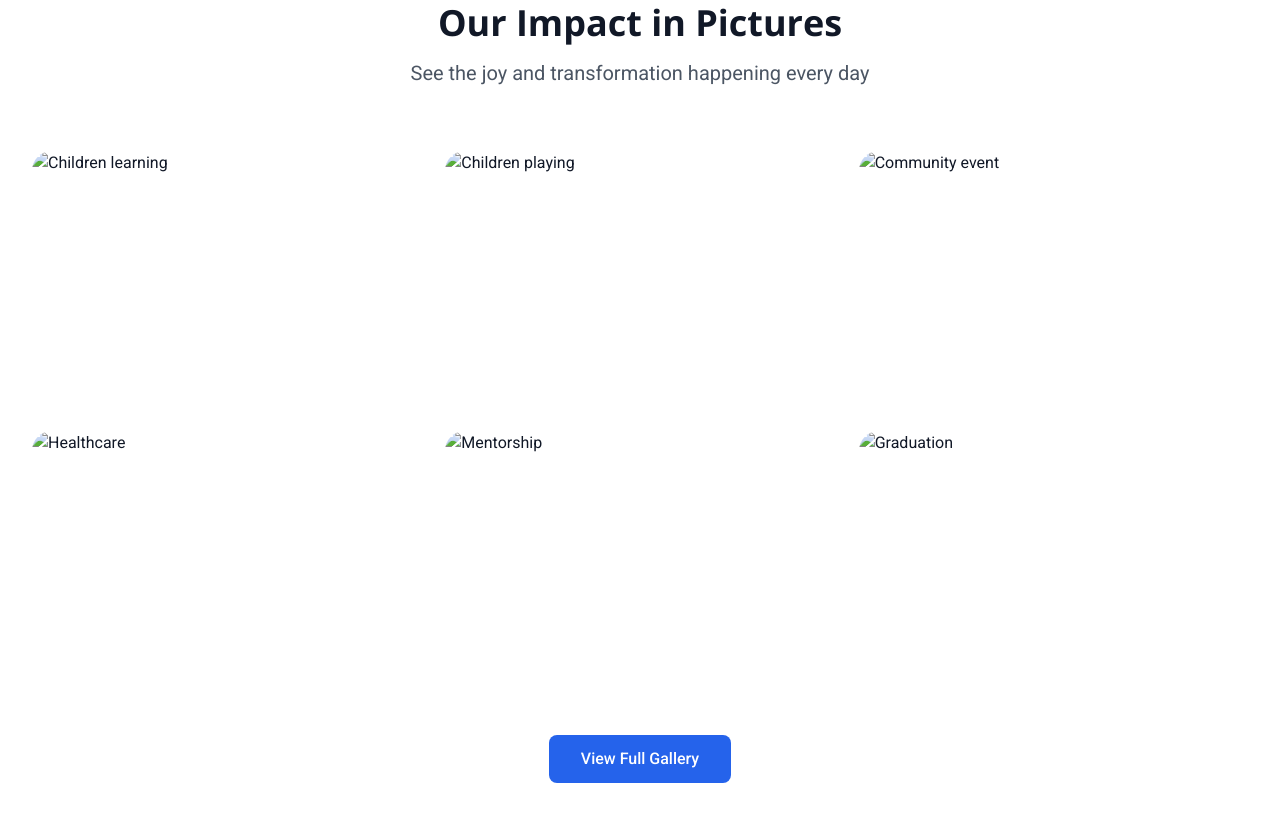
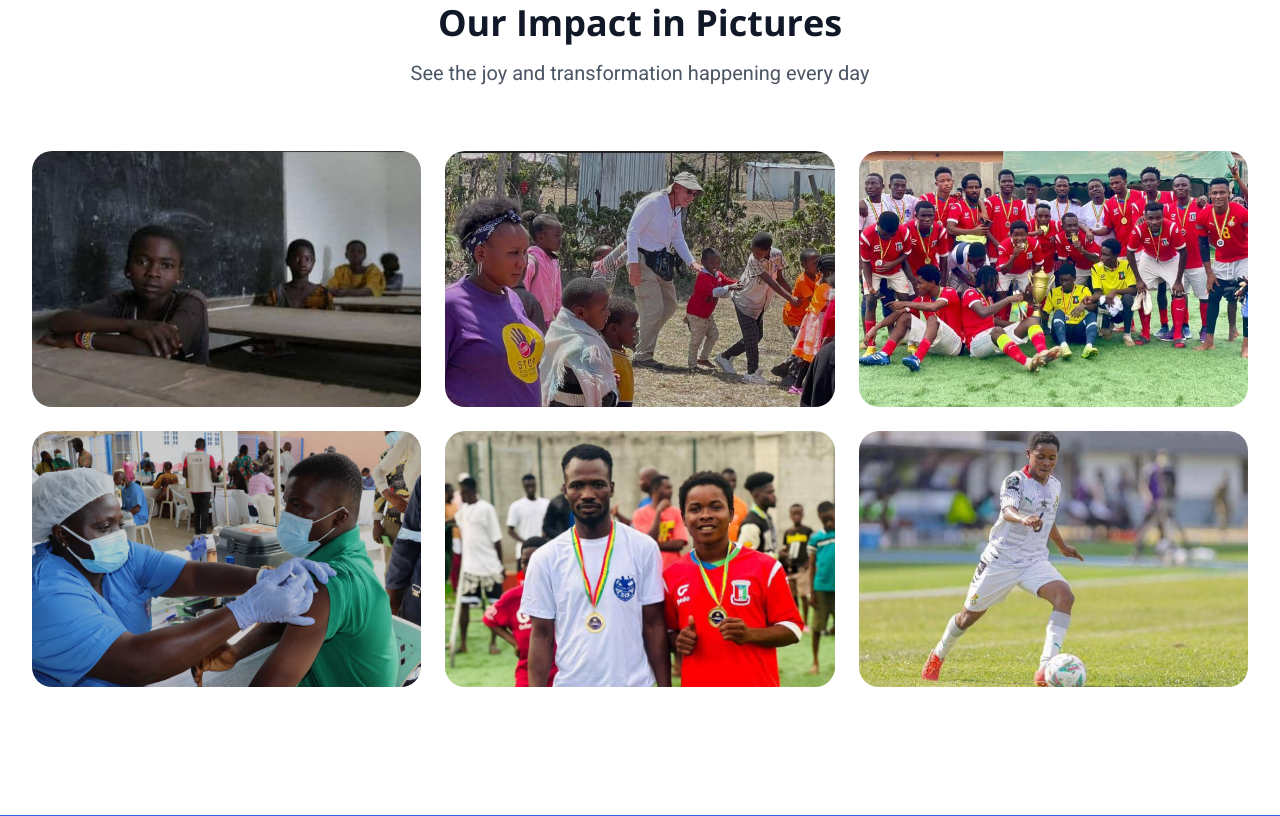
Before and after one commit to shaq-halil/yaa-Ganiu, a plain HTML site: page index.html in a window 1280 px wide. Shown: the part 2744-3560 px from the top of the page. Drawn offline with nearby package versions, Linux system fonts and the light colour scheme.

Commit message:
Update index.html

```diff
--- a/index.html
+++ b/index.html
@@ -3,6 +3,8 @@
 <head>
 <meta charset="UTF-8">
 <meta name="viewport" content="width=device-width, initial-scale=1.0">
+<link rel="icon" href="./images/favicon-32x32.png" type="image/x-icon">
+
 <title>Yaa Ganiu Foundation - Empowering Children's Futures</title>
 <script src="https://cdn.tailwindcss.com/3.4.16"></script>
 <link rel="preconnect" href="https://fonts.googleapis.com">
@@ -237,36 +239,36 @@ One-on-one guidance and life skills training to help children build confidence a
 <div class="w-full flex-shrink-0">
 <div class="max-w-4xl mx-auto text-center">
 <div class="w-20 h-20 bg-white rounded-full mx-auto mb-6 overflow-hidden">
-<img src="https://readdy.ai/api/search-image?query=Portrait%20of%20smiling%20young%20girl%20with%20bright%20eyes%2C%20warm%20expression%2C%20professional%20headshot%20style%2C%20soft%20lighting%2C%20hope%20and%20determination&width=200&height=200&seq=testimonial001&orientation=squarish" alt="Sarah" class="w-full h-full object-cover object-top">
+<img src="./images/moses.jpg" alt="Sarah" class="w-full h-full object-cover object-top">
 </div>
 <blockquote class="text-2xl text-gray-700 mb-6 italic leading-relaxed">
 "Thanks to Yaa Ganiu Foundation, I’ve grown as a footballer and a student. I now lead my team and focus more in school."
 </blockquote>
-<cite class="text-lg font-semibold text-gray-900">Moses , 17</cite>
+<cite class="text-lg font-semibold text-gray-900">Francis Aseinyo , 17</cite>
 <p class="text-gray-600">Current Program Participant</p>
 </div>
 </div>
 <div class="w-full flex-shrink-0">
 <div class="max-w-4xl mx-auto text-center">
 <div class="w-20 h-20 bg-white rounded-full mx-auto mb-6 overflow-hidden">
-<img src="https://readdy.ai/api/search-image?query=Portrait%20of%20confident%20young%20man%20with%20gentle%20smile%2C%20warm%20brown%20eyes%2C%20professional%20headshot%20style%2C%20soft%20natural%20lighting%2C%20hope%20and%20success&width=200&height=200&seq=testimonial002&orientation=squarish" alt="Marcus" class="w-full h-full object-cover object-top">
+<img src="./images/test2.jpg" alt="Marcus" class="w-full h-full object-cover object-top">
 </div>
 <blockquote class="text-2xl text-gray-700 mb-6 italic leading-relaxed">
 "With Yaa Ganiu’s help, I finished school and became a coach. Now I mentor others like me to dream bigger"
 </blockquote>
-<cite class="text-lg font-semibold text-gray-900">Francis Kumi, 22</cite>
+<cite class="text-lg font-semibold text-gray-900">Mr Alonzo, 32</cite>
 <p class="text-gray-600">Program Graduate</p>
 </div>
 </div>
 <div class="w-full flex-shrink-0">
 <div class="max-w-4xl mx-auto text-center">
 <div class="w-20 h-20 bg-white rounded-full mx-auto mb-6 overflow-hidden">
-<img src="https://readdy.ai/api/search-image?query=Portrait%20of%20caring%20middle-aged%20woman%20with%20kind%20eyes%2C%20warm%20smile%2C%20professional%20headshot%20style%2C%20soft%20lighting%2C%20compassion%20and%20dedication&width=200&height=200&seq=testimonial003&orientation=squarish" alt="Maria" class="w-full h-full object-cover object-top">
+<img src="./images/test.jpg " alt="Maria" class="w-full h-full object-cover object-top">
 </div>
 <blockquote class="text-2xl text-gray-700 mb-6 italic leading-relaxed">
 "Yaa Ganiu Foundation gave my son purpose—and gave me peace. He’s more focused and hopeful about his future."
 </blockquote>
-<cite class="text-lg font-semibold text-gray-900">Maria Asante</cite>
+<cite class="text-lg font-semibold text-gray-900">Madam Sherifa, 30</cite>
 <p class="text-gray-600">Parent of Beneficiary</p>
 </div>
 </div>
@@ -287,8 +289,8 @@ One-on-one guidance and life skills training to help children build confidence a
 <p class="text-xl text-gray-600">See the joy and transformation happening every day</p>
 </div>
 <div class="grid md:grid-cols-3 gap-6 mb-12">
-<div class="relative group cursor-pointer gallery-item" data-image="./images/54d440f8-4457-4e48-a492-d618d1fe365d.jpg" data-caption="Children engaged in learning activities">
-<img src="./images/54d440f8-4457-4e48-a492-d618d1fe365d.jpg" alt="Children learning" class="w-full h-64 object-cover object-top rounded-xl">
+<div class="relative group cursor-pointer gallery-item" data-image="./images/in class.jpg" data-caption="Children engaged in learning activities">
+<img src="./images/in class.jpg" alt="Children learning" class="w-full h-64 object-cover object-top rounded-xl">
 <div class="absolute inset-0 bg-black/0 group-hover:bg-black/30 transition-colors rounded-xl flex items-center justify-center">
 <div class="w-12 h-12 bg-white/0 group-hover:bg-white/20 rounded-full flex items-center justify-center transition-colors">
 <i class="ri-eye-line text-white text-xl opacity-0 group-hover:opacity-100 transition-opacity"></i>
@@ -298,19 +300,19 @@ One-on-one guidance and life skills training to help children build confidence a
 <p class="text-white font-medium opacity-0 group-hover:opacity-100 transition-opacity">Children engaged in learning activities</p>
 </div>
 </div>
-<div class="relative group cursor-pointer gallery-item" data-image="./images/6ae8cb0e-be11-46c0-b4d6-1f672b541c49.jpg" alt="Children playing" class="w-full h-64 object-cover object-top rounded-xl" data-caption="Playtime brings joy and friendship">
-<img src="./images/6ae8cb0e-be11-46c0-b4d6-1f672b541c49.jpg" alt="Children playing" class="w-full h-64 object-cover object-top rounded-xl">
+<div class="relative group cursor-pointer gallery-item" data-image="./images/playing.jpg" alt="Children playing" class="w-full h-64 object-cover object-top rounded-xl" data-caption="Playtime brings joy and friendship">
+<img src="./images/playing.jpg" alt="Children playing" class="w-full h-64 object-cover object-top rounded-xl">
 <div class="absolute inset-0 bg-black/0 group-hover:bg-black/30 transition-colors rounded-xl flex items-center justify-center">
 <div class="w-12 h-12 bg-white/0 group-hover:bg-white/20 rounded-full flex items-center justify-center transition-colors">
 <i class="ri-eye-line text-white text-xl opacity-0 group-hover:opacity-100 transition-opacity"></i>
 </div>
 </div>
 <div class="absolute bottom-4 left-4 right-4">
-<p class="text-white font-medium opacity-0 group-hover:opacity-100 transition-opacity">Playtime brings joy and friendship</p>
+<p class="text-white font-medium opacity-0 group-hover:opacity-100 transition-opacity">Our Boys Won a Soccer Tournament</p>
 </div>
 </div>
-<div class="relative group cursor-pointer gallery-item" data-image="./images/27dd6964-1aba-4ccd-ab42-b5f2d9cbe923.jpg" data-caption="Community events strengthen bonds">
-<img src="./images/27dd6964-1aba-4ccd-ab42-b5f2d9cbe923.jpg" alt="Community event" class="w-full h-64 object-cover object-top rounded-xl">
+<div class="relative group cursor-pointer gallery-item" data-image="./images/community.jpg" data-caption="Community events strengthen bonds">
+<img src="./images/community.jpg" alt="Community event" class="w-full h-64 object-cover object-top rounded-xl">
 <div class="absolute inset-0 bg-black/0 group-hover:bg-black/30 transition-colors rounded-xl flex items-center justify-center">
 <div class="w-12 h-12 bg-white/0 group-hover:bg-white/20 rounded-full flex items-center justify-center transition-colors">
 <i class="ri-eye-line text-white text-xl opacity-0 group-hover:opacity-100 transition-opacity"></i>
@@ -320,8 +322,8 @@ One-on-one guidance and life skills training to help children build confidence a
 <p class="text-white font-medium opacity-0 group-hover:opacity-100 transition-opacity">Community events strengthen bonds</p>
 </div>
 </div>
-<div class="relative group cursor-pointer gallery-item" data-image="./images/91d4a90d-92ee-45fd-a375-1def3e55bbca.jpg" data-caption="Quality healthcare for every child">
-<img src="./images/91d4a90d-92ee-45fd-a375-1def3e55bbca.jpg" alt="Healthcare" class="w-full h-64 object-cover object-top rounded-xl">
+<div class="relative group cursor-pointer gallery-item" data-image="./images/health.PNG " data-caption="Quality healthcare for every child">
+<img src="./images/health.PNG" alt="Healthcare" class="w-full h-64 object-cover object-top rounded-xl">
 <div class="absolute inset-0 bg-black/0 group-hover:bg-black/30 transition-colors rounded-xl flex items-center justify-center">
 <div class="w-12 h-12 bg-white/0 group-hover:bg-white/20 rounded-full flex items-center justify-center transition-colors">
 <i class="ri-eye-line text-white text-xl opacity-0 group-hover:opacity-100 transition-opacity"></i>
@@ -331,8 +333,8 @@ One-on-one guidance and life skills training to help children build confidence a
 <p class="text-white font-medium opacity-0 group-hover:opacity-100 transition-opacity">Quality healthcare for every child</p>
 </div>
 </div>
-<div class="relative group cursor-pointer gallery-item" data-image="./images/54d440f8-4457-4e48-a492-d618d1fe365d.jpg" data-caption="Mentorship builds confidence">
-<img src="./images/54d440f8-4457-4e48-a492-d618d1fe365d.jpg" alt="Mentorship" class="w-full h-64 object-cover object-top rounded-xl">
+<div class="relative group cursor-pointer gallery-item" data-image="./images/mentorship.jpg" data-caption="Mentorship builds confidence">
+<img src="./images/mentorship.jpg" alt="Mentorship" class="w-full h-64 object-cover object-top rounded-xl">
 <div class="absolute inset-0 bg-black/0 group-hover:bg-black/30 transition-colors rounded-xl flex items-center justify-center">
 <div class="w-12 h-12 bg-white/0 group-hover:bg-white/20 rounded-full flex items-center justify-center transition-colors">
 <i class="ri-eye-line text-white text-xl opacity-0 group-hover:opacity-100 transition-opacity"></i>
@@ -342,8 +344,8 @@ One-on-one guidance and life skills training to help children build confidence a
 <p class="text-white font-medium opacity-0 group-hover:opacity-100 transition-opacity">Mentorship builds confidence</p>
 </div>
 </div>
-<div class="relative group cursor-pointer gallery-item" data-image="./images/d5e04811-d081-4b70-8bad-55a93618446b.jpg" data-caption="Celebrating achievements and milestones">
-<img src="./images/d5e04811-d081-4b70-8bad-55a93618446b.jpg" alt="Graduation" class="w-full h-64 object-cover object-top rounded-xl">
+<div class="relative group cursor-pointer gallery-item" data-image="./images/success.jpg" data-caption="Celebrating achievements and milestones">
+<img src="./images/success.jpg" alt="Graduation" class="w-full h-64 object-cover object-top rounded-xl">
 <div class="absolute inset-0 bg-black/0 group-hover:bg-black/30 transition-colors rounded-xl flex items-center justify-center">
 <div class="w-12 h-12 bg-white/0 group-hover:bg-white/20 rounded-full flex items-center justify-center transition-colors">
 <i class="ri-eye-line text-white text-xl opacity-0 group-hover:opacity-100 transition-opacity"></i>
@@ -356,9 +358,9 @@ One-on-one guidance and life skills training to help children build confidence a
 </div>
 <div class="text-center">
 
-<button class="bg-primary text-white px-8 py-3 !rounded-button hover:bg-blue-600 transition-colors whitespace-nowrap font-medium">
-<a href="./gallery.html" >View Full Gallery</a>
-</button>
+<!-- <button class="bg-primary text-white px-8 py-3 !rounded-button hover:bg-blue-600 transition-colors whitespace-nowrap font-medium">
+<a href="" >View Full Gallery</a>
+</button> -->
 
 </div>
 </div>
@@ -434,7 +436,7 @@ Subscribe
 Empowering vulnerable children through education, healthcare, and mentorship to build brighter futures.
 </p>
 <div class="flex gap-4">
-<a href="#" class="w-10 h-10 bg-gray-800 rounded-full flex items-center justify-center hover:bg-primary transition-colors">
+<a href="https://www.facebook.com/share/19NAroJh1s/?mibextid=wwXIfr" class="w-10 h-10 bg-gray-800 rounded-full flex items-center justify-center hover:bg-primary transition-colors">
 <i class="ri-facebook-fill"></i>
 </a>
 
```
